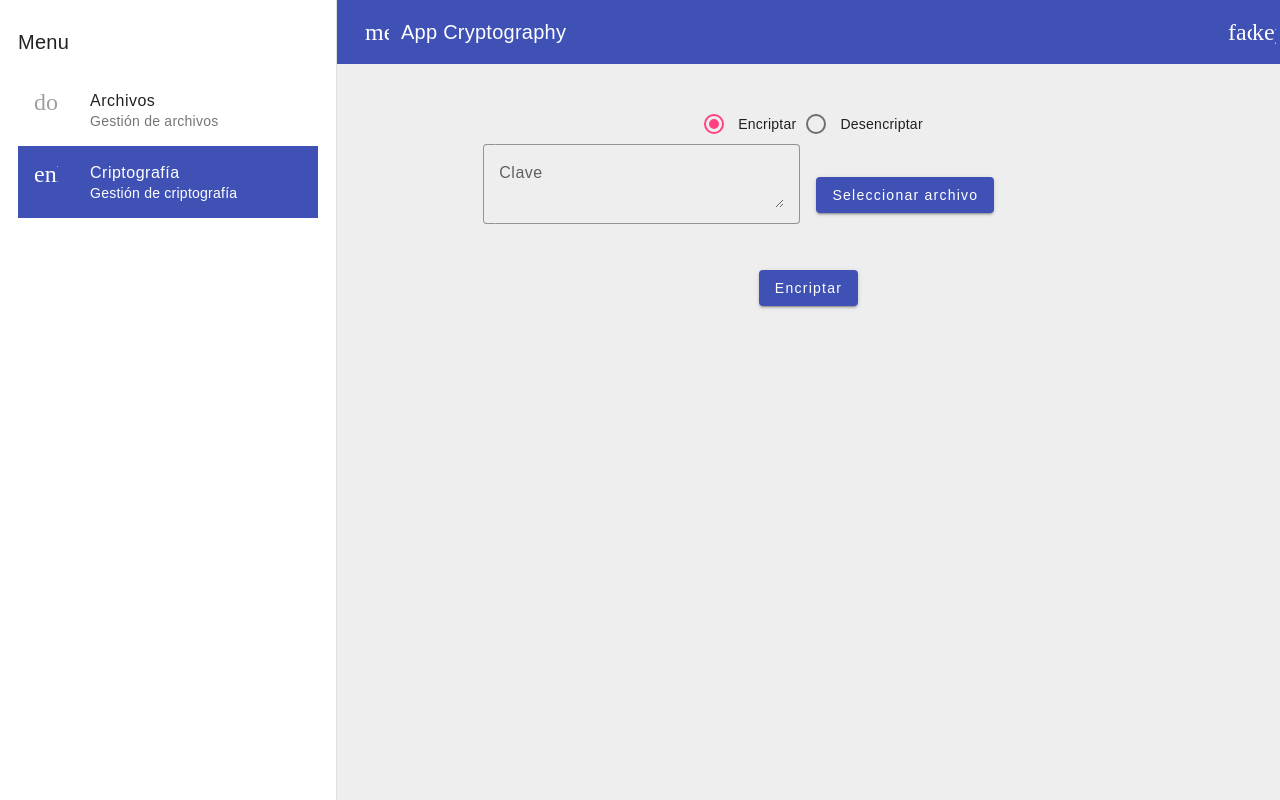
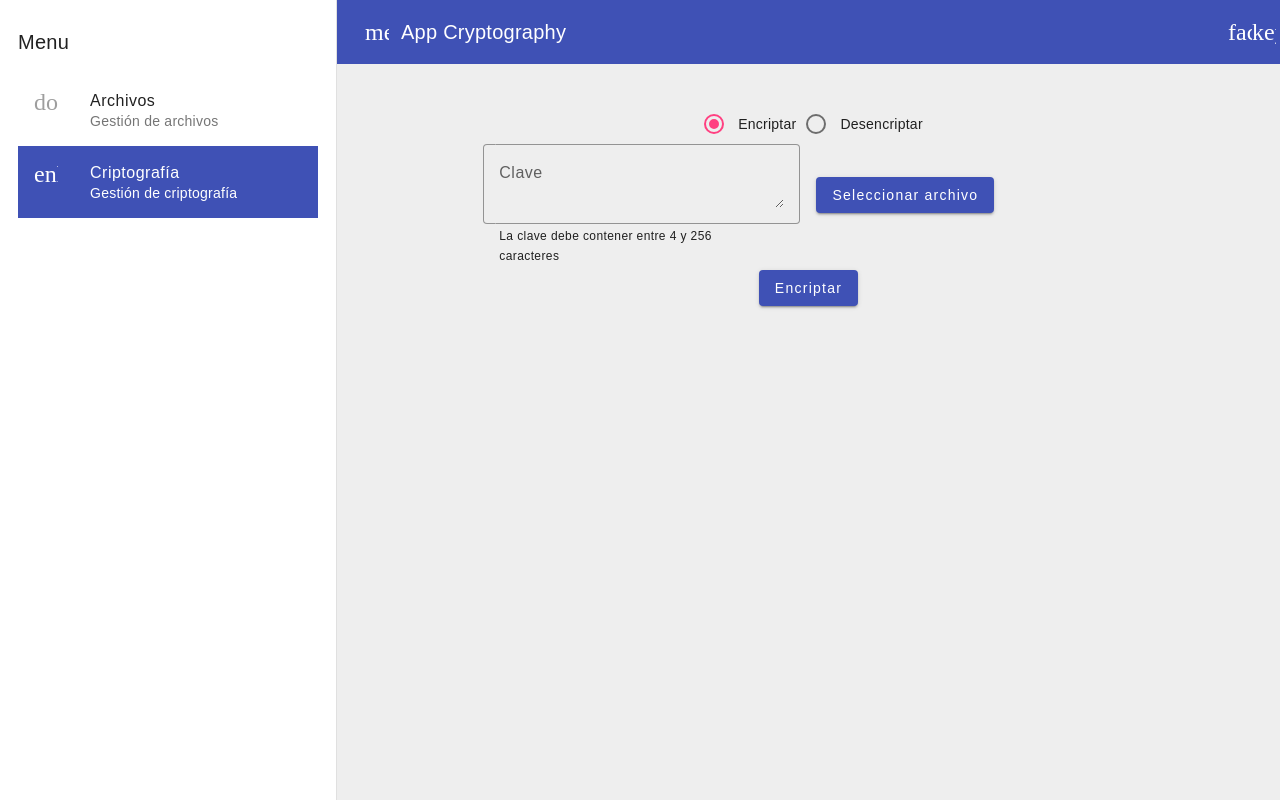
Before and after one commit to oscarlonza/frontendSegSoft, an Angular app: page /dashboard/cryptography in a window 1280 px wide. Built offline with nearby package versions, Linux system fonts and the light colour scheme; a web font is replaced by a local one.

Commit message:
Se agrega descripción de longitud al campo clave del componente cryptography

```diff
--- a/src/app/modules/cryptography/cryptography.component.html
+++ b/src/app/modules/cryptography/cryptography.component.html
@@ -3,14 +3,14 @@
         <mat-radio-group (ngModelChange)="changeValue($event)" aria-label="Select an option" [(ngModel)]="operation">
             <mat-radio-button value="Encriptar">Encriptar</mat-radio-button>
             <mat-radio-button value="Desencriptar">Desencriptar</mat-radio-button>
-          </mat-radio-group>
+        </mat-radio-group>
     </div>
     <div class="d-flex align-items-center gap-3">
         <mat-form-field appearance="outline" style="width:50%">
             <mat-label>Clave</mat-label>
             <textarea rows="2" matInput type="text" [(ngModel)]="key" [minlength]="4" [maxLength]="256">
-
             </textarea>
+            <mat-hint>La clave debe contener entre 4 y 256 caracteres</mat-hint>
         </mat-form-field>
         <div style="width:50%">
             <input type="file" (change)="onFileSelected($event)" hidden #fileInput>
@@ -22,6 +22,7 @@
         </div>
     </div>
     <div class="d-flex justify-content-center mt-4">
-        <button (click)="execution()" mat-raised-button color="primary">{{ operation || 'Seleccione una opción' }}</button>
+        <button (click)="execution()" mat-raised-button color="primary">{{ operation || 'Seleccione una opción'
+            }}</button>
     </div>
 </div>
```
